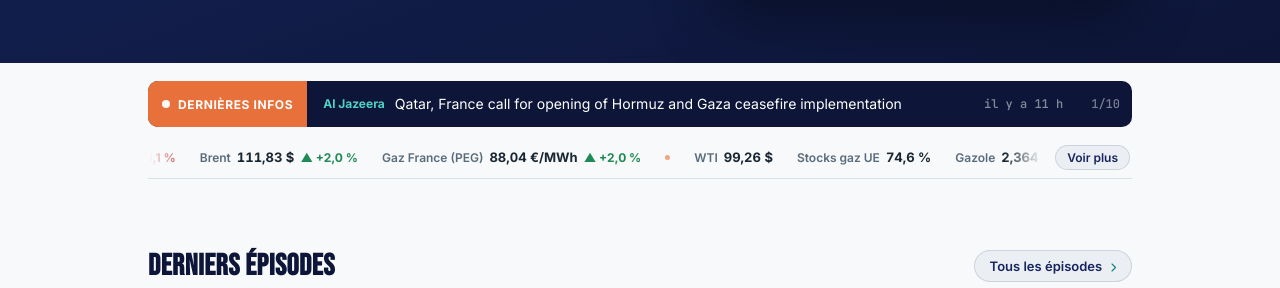
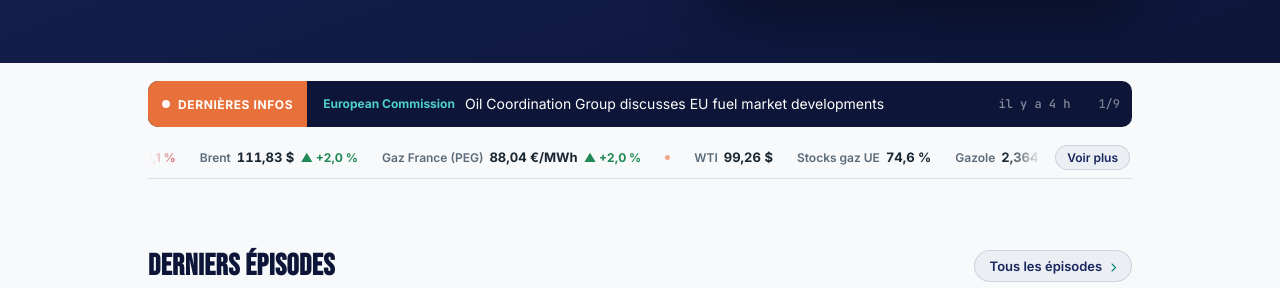
Before and after one commit to InsideEnergyMarkets/Inside-Energy-Markets, a Jekyll site: the page built from index.html, in a window 1280 px wide and 900 px high, scrolled down 417 px. Shown: the part 165-453 px from the top of the window. Built offline with Jekyll 4.4.1, drawn with Linux system fonts in a browser that asks for light colours.

Commit message:
Mise à jour automatique des actualités et incidents

```diff
--- a/_data/incidents.json
+++ b/_data/incidents.json
@@ -1,5 +1,5 @@
 {
- "updated_at": "2026-10-22T05:14:55+00:00",
+ "updated_at": "2026-10-22T12:16:40+00:00",
  "stats": {
   "total_30d": 39,
   "attacks_30d": 34,
--- a/_data/news.json
+++ b/_data/news.json
@@ -1,12 +1,12 @@
 {
- "updated_at": "2026-10-22T05:14:55+00:00",
+ "updated_at": "2026-10-22T12:16:40+00:00",
  "items": [
   {
-   "title": "Qatar, France call for opening of Hormuz and Gaza ceasefire implementation",
-   "url": "https://www.aljazeera.com/news/2026/10/22/qatar-france-call-for-opening-of-hormuz-and-gaza-ceasefire-implementation?traffic_source=rss",
-   "source": "Al Jazeera",
+   "title": "Oil Coordination Group discusses EU fuel market developments",
+   "url": "https://energy.ec.europa.eu/news/oil-coordination-group-discusses-eu-fuel-market-developments-2026-10-22_en",
+   "source": "European Commission",
    "lang": "en",
-   "date": "2026-10-22T01:45:48+00:00"
+   "date": "2026-10-22T08:18:20+00:00"
   },
   {
    "title": "Au Royaume-Uni, le gouvernement travailliste critiqué pour avoir autorisé un forage gazier en mer du Nord",
@@ -28,13 +28,6 @@
    "source": "European Commission",
    "lang": "en",
    "date": "2026-10-21T11:52:46+00:00"
-  },
-  {
-   "title": "Commission invests €3.4 billion in net-zero technology projects",
-   "url": "https://ec.europa.eu/commission/presscorner/detail/en/ip_26_2187",
-   "source": "European Commission",
-   "lang": "en",
-   "date": "2026-10-21T11:49:51+00:00"
   },
   {
    "title": "Rénovation énergétique : quelles aides sont encore possibles ?",
--- a/_data/podcast.json
+++ b/_data/podcast.json
@@ -1,5 +1,5 @@
 {
- "updated_at": "2026-10-22T05:14:55+00:00",
+ "updated_at": "2026-10-22T12:16:40+00:00",
  "episodes": {
   "10": {
    "audio": "https://anchor.fm/s/10edf0868/podcast/play/126486789/https%3A%2F%2Fd3ctxlq1ktw2nl.cloudfront.net%2Fstaging%2F2026-8-29%2F489715b9-9275-387d-cec8-06e4f3de2244.mp3",
```
